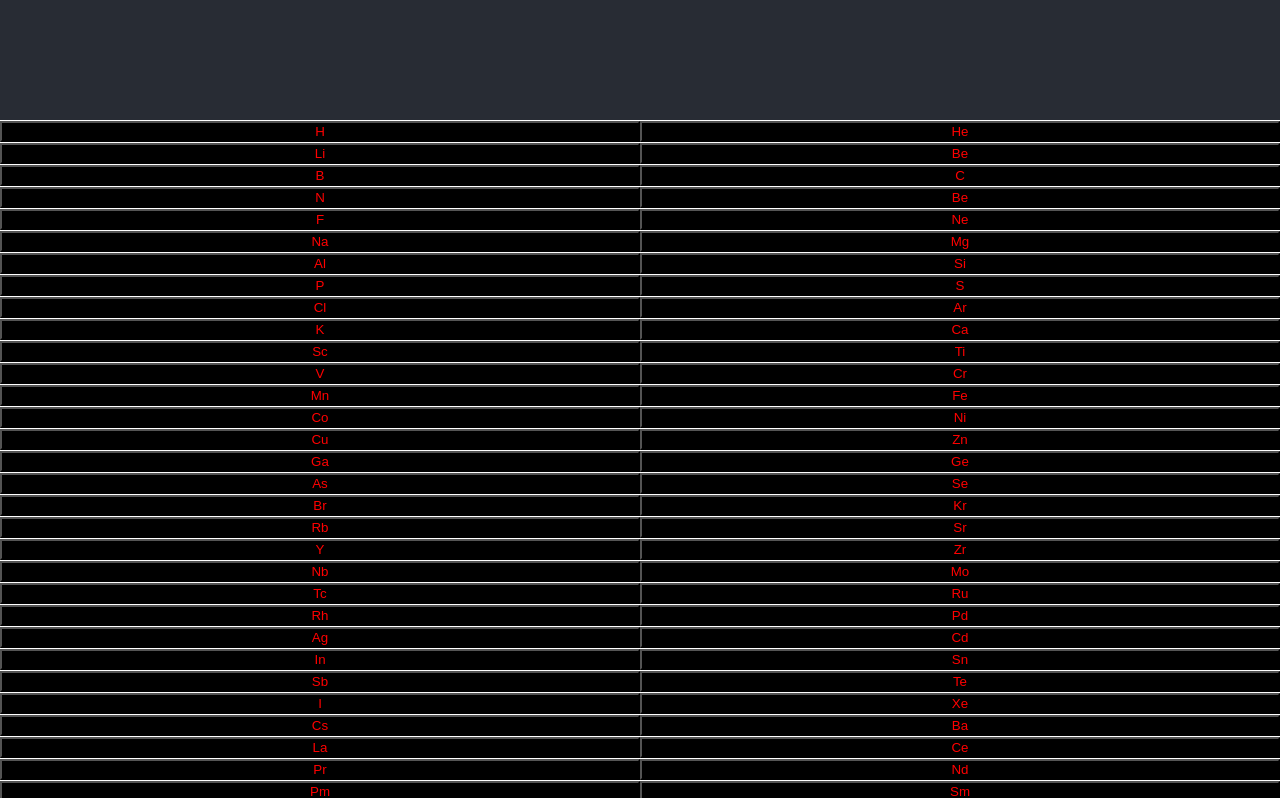
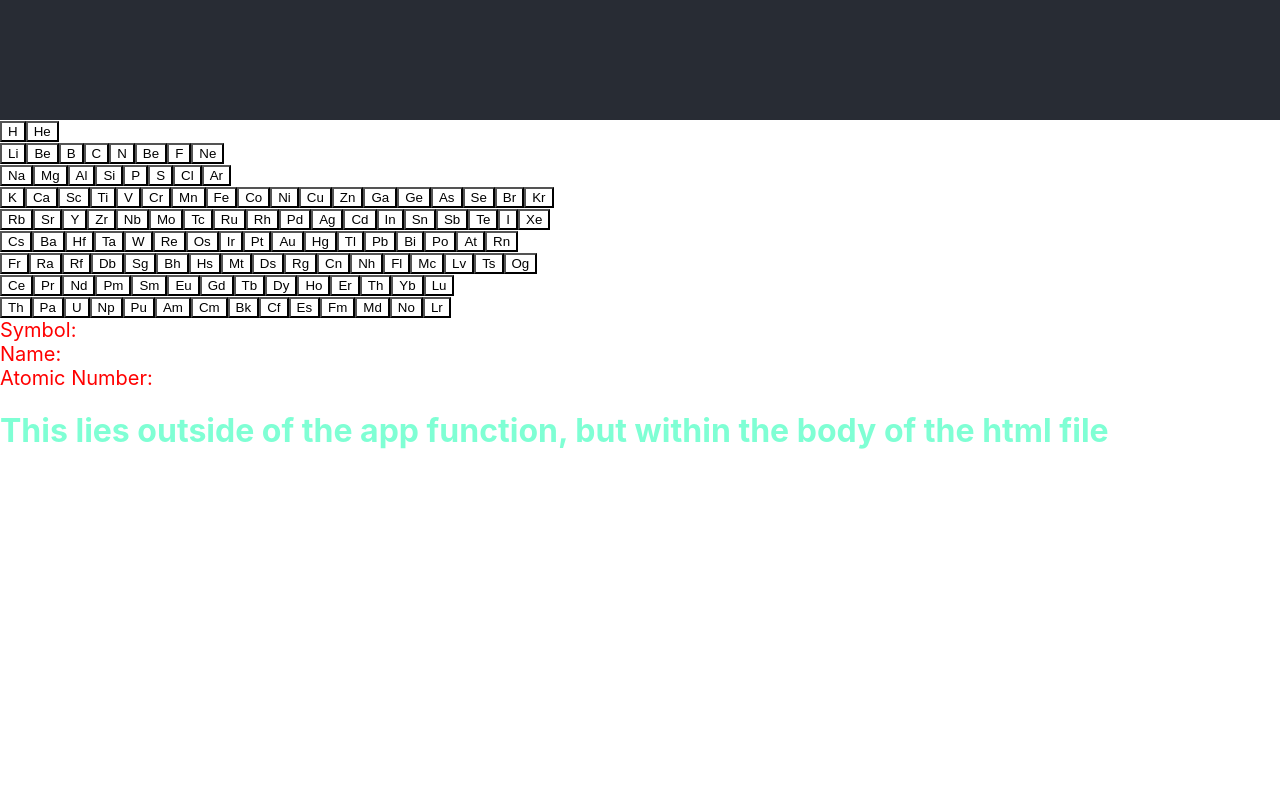
Before and after one commit to jeffdg1986/chemistry_homepage, a React (Create React App) app: page / in a window 1280 px wide. Shown: the part 680-1478 px from the top of the page. After the commit the page ends 1152 px from the top, so only its background shows below. Built offline with nearby package versions, Linux system fonts and the light colour scheme.

Commit message:
broke elements into rows

```diff
--- a/src/App.css
+++ b/src/App.css
@@ -41,10 +41,13 @@ h2 {
   transition-property: background-color;
   transition-duration: 3s;
 }
-.testClass{
+.greaterThanTen{
   width: 50%;
   color: red;
   background-color: black;
   margin: auto;
   text-align: center;
 }
+.lessThanTen{
+  background-color: white;
+}
--- a/src/App.js
+++ b/src/App.js
@@ -18,6 +18,7 @@ export class Elements extends Component {
   constructor(props) {
     super(props);
     this.state = {
+      styleType: 'greaterThanTen',
       name: '',
       atomic_number: '',
       symbol: '',
@@ -616,6 +617,14 @@ export class Elements extends Component {
       ]
      }
   }
+  getStyleType = (e) =>{
+    if(e.target.value !== "fsadklfla"){
+      console.log('working')
+  }
+  else if(e.target.key >= 10){
+    console.log("workin")
+  }
+}
   getElement = (e) =>{
   const filteredData = this.state.info.filter(a => a.symbol === e.target.value);
   this.setState({
@@ -624,23 +633,112 @@ export class Elements extends Component {
     atomic_number: filteredData[0].atomic_Number
 
   })
-  console.log(filteredData[0],filteredData)
+  console.log(typeof filteredData[0].atomic_Number)
 }
 
   render() {
+    // map buttonInfo for each horizontal row
+    // separate each function with a series of if statements where the atomic number range is used
+    // the resulting buttons in each mapped if statement returns should be called below just like "indvidualButtons" is currently called
+    // each div calling the const can inside of it contain a ternary operator for the className.
+    // the styling can then be broken down into elemental types
 
-    // const atomicSymbols = this.state.elements.map(y => y.Symbol);
     let buttonInfo = [];
     for(let j=0; j<this.state.info.length; j++){
       buttonInfo.push(this.state.info[j])
     };
    const individualButtons = buttonInfo.map(i => {
+    if(i.atomic_Number > 0 && i.atomic_Number <= 2){
       return(
-        <button key={i.atomic_Number} onClick={this.getElement} value={i.symbol} className = "testClass">{i.symbol}</button>
-      )});
+        <button key={i.atomic_Number} onClick={this.getElement} value={i.symbol} className={i.atomic_Number < 10 ? 'lessThanTen' : 'greaterThanTen'}>{i.symbol}</button>
+      )
+    }
+      });
+      const rowTwo = buttonInfo.map(i =>{
+        if(i.atomic_Number > 2 && i.atomic_Number<= 10){
+          return(
+            <button key={i.atomic_Number} onClick={this.getElement} value={i.symbol} className={i.atomic_Number <= 10 ? 'lessThanTen' : 'greaterThanTen'}>{i.symbol}</button>
+            )
+        }
+
+      });
+      const rowThree = buttonInfo.map(i =>{
+        if(i.atomic_Number > 10 && i.atomic_Number<= 18){
+          return(
+            <button key={i.atomic_Number} onClick={this.getElement} value={i.symbol} className='lessThanTen'>{i.symbol}</button>
+            )
+        }
+
+      });
+      const rowFour = buttonInfo.map(i =>{
+        if(i.atomic_Number > 18 && i.atomic_Number<= 36){
+          return(
+            <button key={i.atomic_Number} onClick={this.getElement} value={i.symbol} className='lessThanTen'>{i.symbol}</button>
+            )
+        }
+
+      });
+      const rowFive = buttonInfo.map(i =>{
+        if(i.atomic_Number > 36 && i.atomic_Number<= 54){
+          return(
+            <button key={i.atomic_Number} onClick={this.getElement} value={i.symbol} className='lessThanTen'>{i.symbol}</button>
+            )
+        }
+
+      });
+      const rowSix = buttonInfo.map(i =>{
+        if(i.atomic_Number > 54 && i.atomic_Number<= 56){
+          return(
+            <button key={i.atomic_Number} onClick={this.getElement} value={i.symbol} className='lessThanTen'>{i.symbol}</button>
+            )
+        }
+        else if(i.atomic_Number > 71 && i.atomic_Number <= 86){
+          return(
+            <button key={i.atomic_Number} onClick={this.getElement} value={i.symbol} className='lessThanTen'>{i.symbol}</button>
+          )
+        }
+
+      });
+      const rowSeven = buttonInfo.map(i =>{
+        if(i.atomic_Number > 86 && i.atomic_Number<= 88){
+          return(
+            <button key={i.atomic_Number} onClick={this.getElement} value={i.symbol} className='lessThanTen'>{i.symbol}</button>
+            )
+        }
+        else if(i.atomic_Number > 103 && i.atomic_Number <= 118){
+          return(
+            <button key={i.atomic_Number} onClick={this.getElement} value={i.symbol} className='lessThanTen'>{i.symbol}</button>
+          )
+        }
+
+      });
+      const lanthanideSeries = buttonInfo.map(i =>{
+        if(i.atomic_Number > 57 && i.atomic_Number<= 71){
+          return(
+            <button key={i.atomic_Number} onClick={this.getElement} value={i.symbol} className='lessThanTen'>{i.symbol}</button>
+            )
+        }
+
+      });
+      const actinideSeries = buttonInfo.map(i =>{
+        if(i.atomic_Number > 89 && i.atomic_Number<= 103){
+          return(
+            <button key={i.atomic_Number} onClick={this.getElement} value={i.symbol} className='lessThanTen'>{i.symbol}</button>
+            )
+        }
+
+      });
     return (
       <div>
-        <section>{individualButtons}</section>
+        <div>{individualButtons}</div>
+        <div>{rowTwo}</div>
+        <div>{rowThree}</div>
+        <div>{rowFour}</div>
+        <div>{rowFive}</div>
+        <div>{rowSix}</div>
+        <div>{rowSeven}</div>
+        <div>{lanthanideSeries}</div>
+        <div>{actinideSeries}</div>
         <div className='output'>Symbol: {this.state.symbol}</div>
         <div className='output'>Name: {this.state.name}</div>
         <div className='output'>Atomic Number: {this.state.atomic_number}</div>
```
